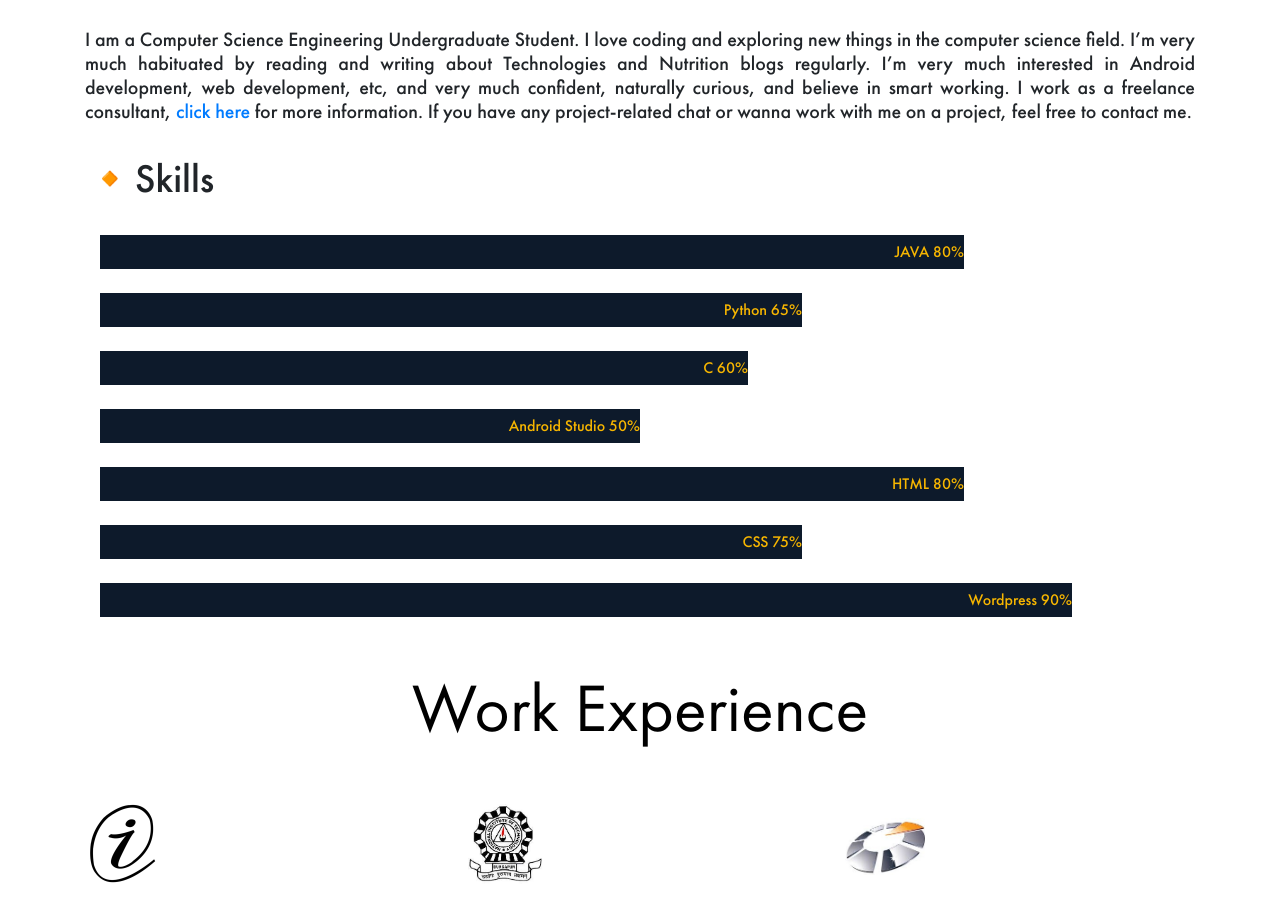
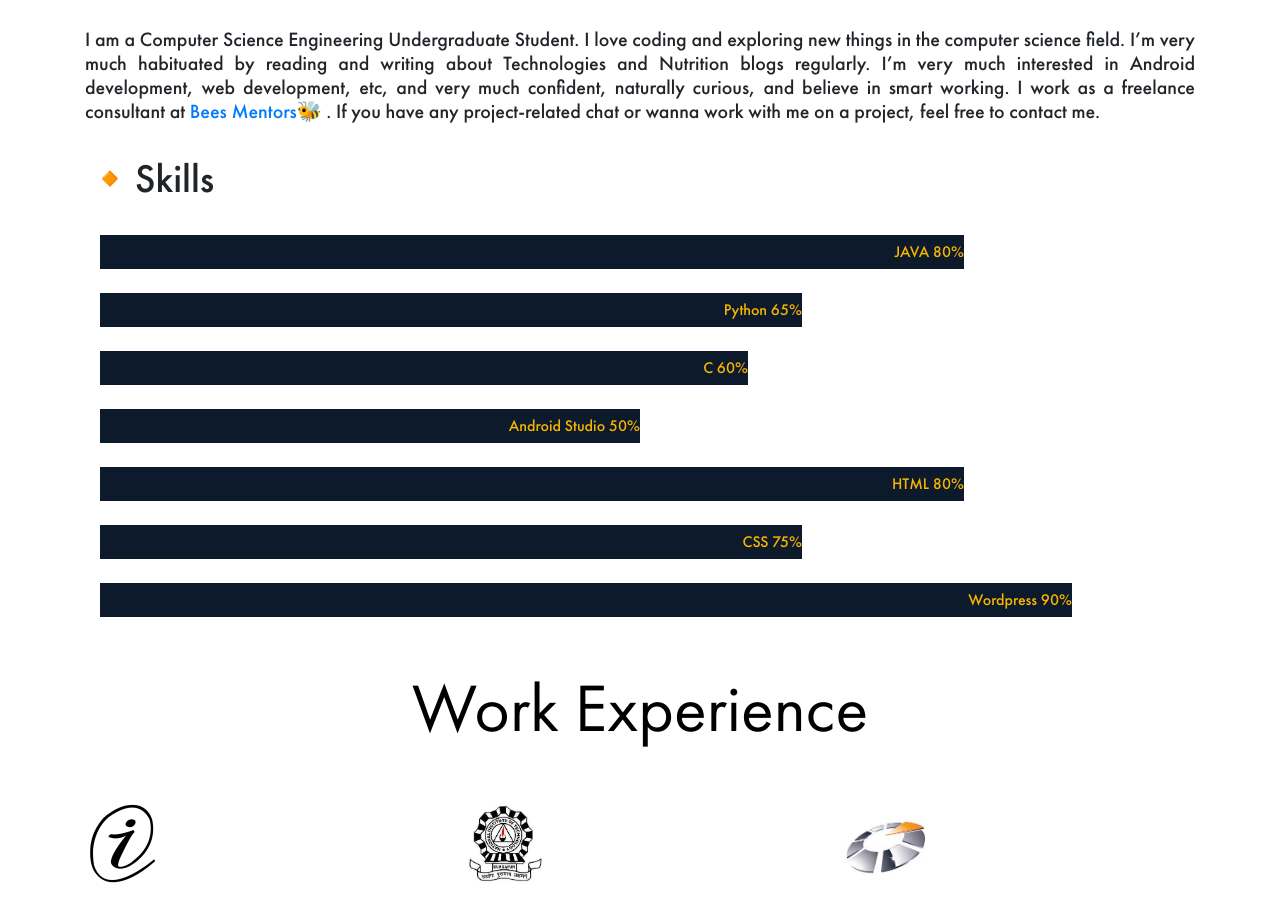
Before and after one commit to rishirajcode/rishirajcode.in, a plain HTML site: page index.html in a window 1280 px wide. Shown: the part 948-1846 px from the top of the page. Drawn offline with Linux system fonts and the light colour scheme.

Commit message:
Update index.html

```diff
--- a/index.html
+++ b/index.html
@@ -68,7 +68,7 @@
 
 <h2 style="text-align:center;">About</h2>
   <h5>I am a Computer Science Engineering Undergraduate Student. I love coding and exploring new things in the computer science field. I’m very much habituated by reading and writing about Technologies and Nutrition blogs regularly.
-    I’m very much interested in Android development, web development, etc, and very much confident, naturally curious, and believe in smart working. I work as a freelance consultant,<a href="consultancy.html"><span> click here </span></a>for more information. If you have any project-related chat or wanna work with me on a project, feel free to contact me.
+    I’m very much interested in Android development, web development, etc, and very much confident, naturally curious, and believe in smart working. I work as a freelance consultant at<a href="https://beesmentor.netlify.app/"><span> Bees Mentors🐝 </span></a>. If you have any project-related chat or wanna work with me on a project, feel free to contact me.
     </h5>
 <!-- WORK EXP -->
 <br>
```
